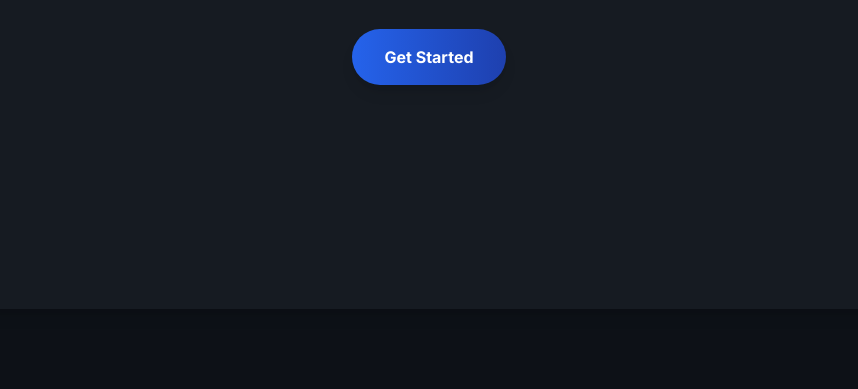
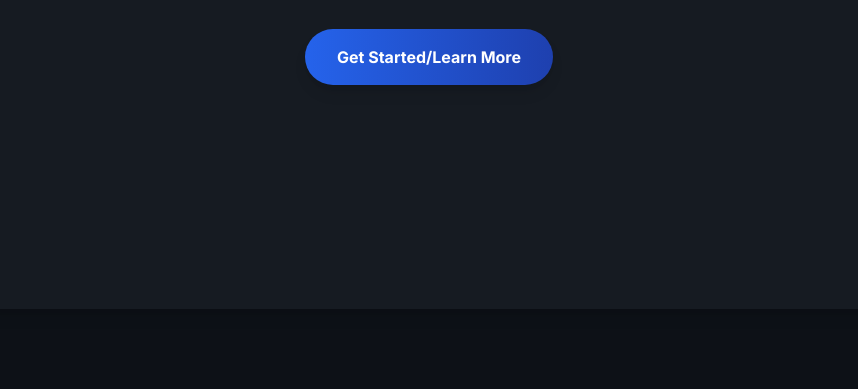
Before and after one commit to STEMTutoring/stemtutoring.github.io, a plain HTML site: page index.html in a window 1280 px wide. Shown: the part 411-800 px from the top of the page, without its empty margins (211-1069 px from the left). Drawn offline with nearby package versions, Linux system fonts and the light colour scheme.

Commit message:
Update index.html

```diff
--- a/index.html
+++ b/index.html
@@ -67,7 +67,7 @@
                     <h2 class="text-3xl font-bold mb-4 text-[#58a6ff]">Welcome! ✨</h2>
                     <p class="text-[#8b949e] leading-relaxed">I offer personalized tutoring to help students master core concepts in Mathematics and Science. Whether you're struggling with a specific topic or aiming for a top grade, I'm here to help you succeed.</p>
                     <a href="#" data-page="details" class="mt-8 inline-block px-8 py-4 text-white font-semibold rounded-full shadow-lg transition-transform duration-300 transform hover:scale-105 bg-gradient-to-r from-blue-600 to-blue-800 hover:from-blue-700 hover:to-blue-900 focus:outline-none focus:ring-2 focus:ring-blue-500 focus:ring-offset-2">
-                        Get Started
+                        Get Started/Learn More
                     </a>
                 </div>
             `,
@@ -79,10 +79,10 @@
                     </p>
                     <ul class="list-disc list-inside space-y-3 text-[#8b949e]">
                         <li>
-                            <span class="font-bold text-[#c9d1d9]">Personalized Plans:</span> Each session is structured around your specific learning style and academic goals.
+                            <span class="font-bold text-[#c9d1d9]">One-on-One Tutoring:</span> Each session is a personalized one-on-one meeting, allowing me to focus entirely on your needs.
                         </li>
                         <li>
-                            <span class="font-bold text-[#c9d1d9]">Flexible Scheduling:</span> We will work together to find a schedule that fits your busy life.
+                            <span class="font-bold text-[#c9d1d9]">Consistent Time Slot:</span> Tutoring is offered for exactly one hour per week. We will work together to book a consistent time that works for you each week to ensure steady progress.
                         </li>
                         <li>
                             <span class="font-bold text-[#c9d1d9]">Comprehensive Support:</span> Beyond our sessions, I'm available to answer quick questions and provide feedback on your work.
```
